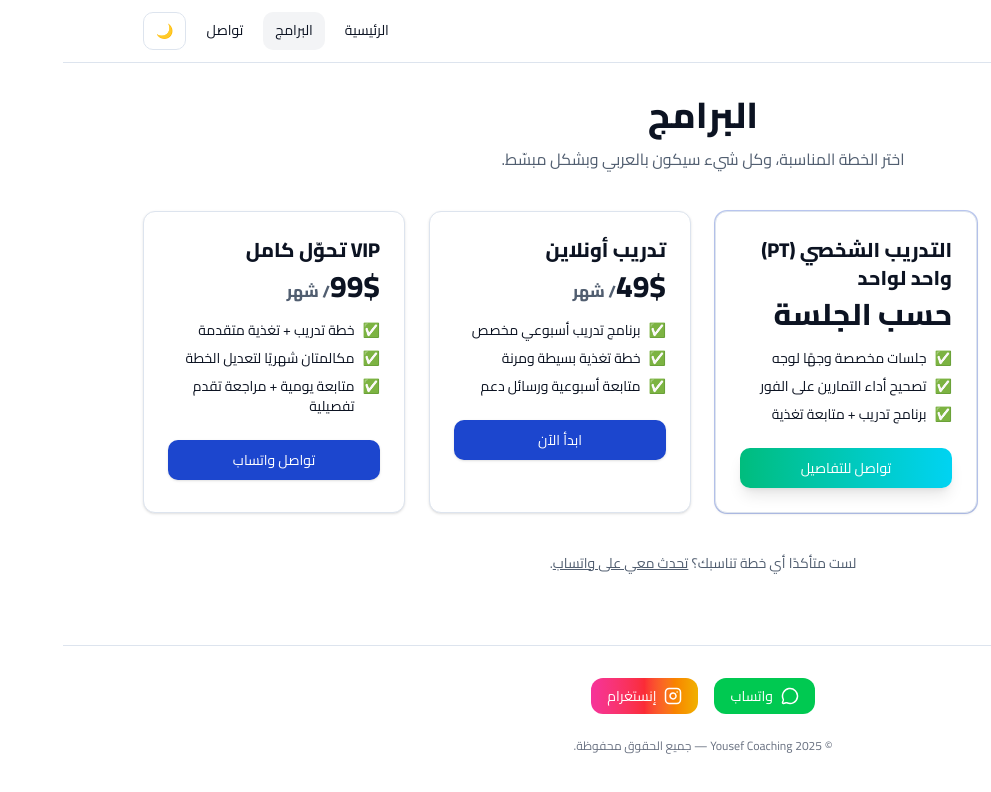
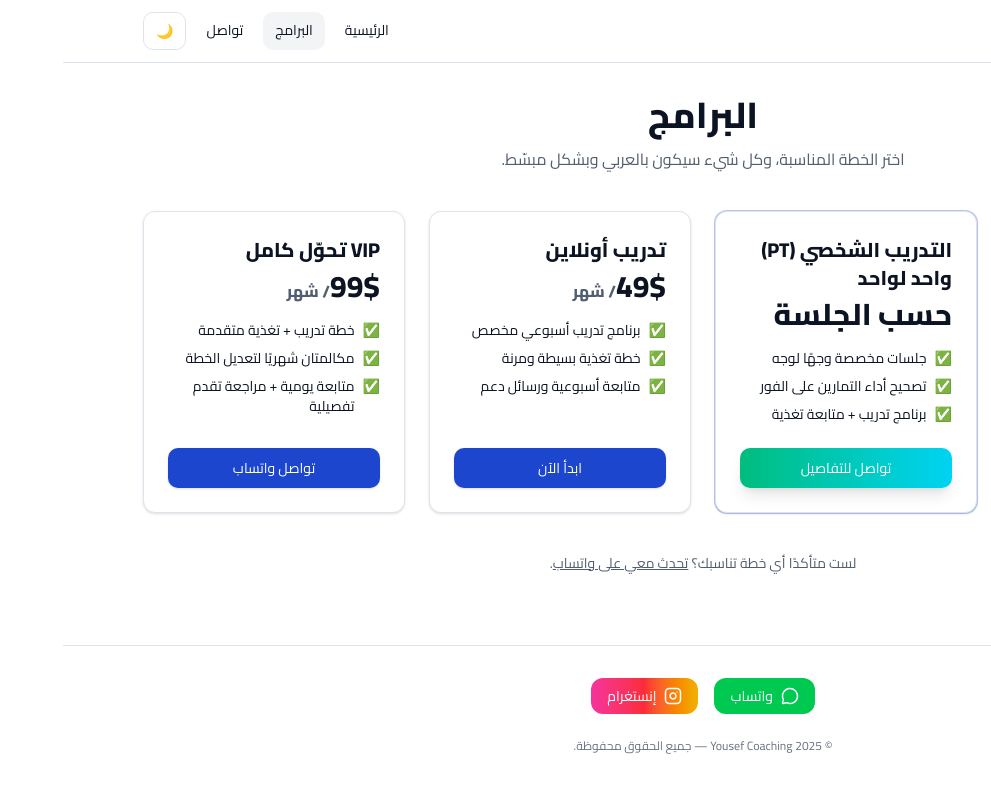
Before and after one commit to YousefHatem/yousef-site, a Next.js app: page /coaching in a window 1280 px wide. Shown: the top 792 px of the page, without its empty margins (289-1280 px from the left). Built offline with nearby package versions, Linux system fonts and the light colour scheme.

Commit message:
style: update sections and improve design

```diff
--- a/src/app/coaching/page.tsx
+++ b/src/app/coaching/page.tsx
@@ -41,7 +41,7 @@ const plans = [
       "تصحيح أداء التمارين على الفور",
       "برنامج تدريب + متابعة تغذية",
     ],
-    highlighted: true, // إبراز هذا الخيار
+    highlighted: true,
   },
   {
     name: "تدريب أونلاين",
@@ -83,13 +83,15 @@ export default function CoachingPage() {
         </p>
       </header>
 
-      <div className="grid gap-6 md:grid-cols-3 lg:grid-cols-4">
+      <div className="grid gap-6 sm:grid-cols-2 lg:grid-cols-4">
         {plans.map((p) => (
           <Card
             key={p.name}
-            className={p.highlighted ? "ring-1 ring-primary/30" : ""}
+            className={`h-full ${p.highlighted ? "ring-1 ring-primary/30" : ""}`}
           >
-            <CardContent className="p-6 flex flex-col gap-4">
+            {/* make the inner content stretch and push the button to the bottom */}
+            <CardContent className="p-6 flex h-full flex-col gap-4 justify-between">
+              <div className="space-y-4">
                 <div className="space-y-1">
                   <h2 className="text-xl font-bold">{p.name}</h2>
                   <div className="text-3xl font-extrabold">
@@ -108,12 +110,13 @@ export default function CoachingPage() {
                     </li>
                   ))}
                 </ul>
+              </div>
 
-              <div className="pt-2">
+              {/* button pinned to bottom */}
+              <div className="pt-2 mt-auto">
                 <Button
                   asChild
-                  // if you added the gradient variant, this will pop nicely:
-                  className={p.highlighted ? "w-full" : "w-full"}
+                  className="w-full"
                   variant={p.highlighted ? "gradient" : "default"}
                   size="lg"
                 >
```
Lines whose indentation alone changed are shown as unchanged.
